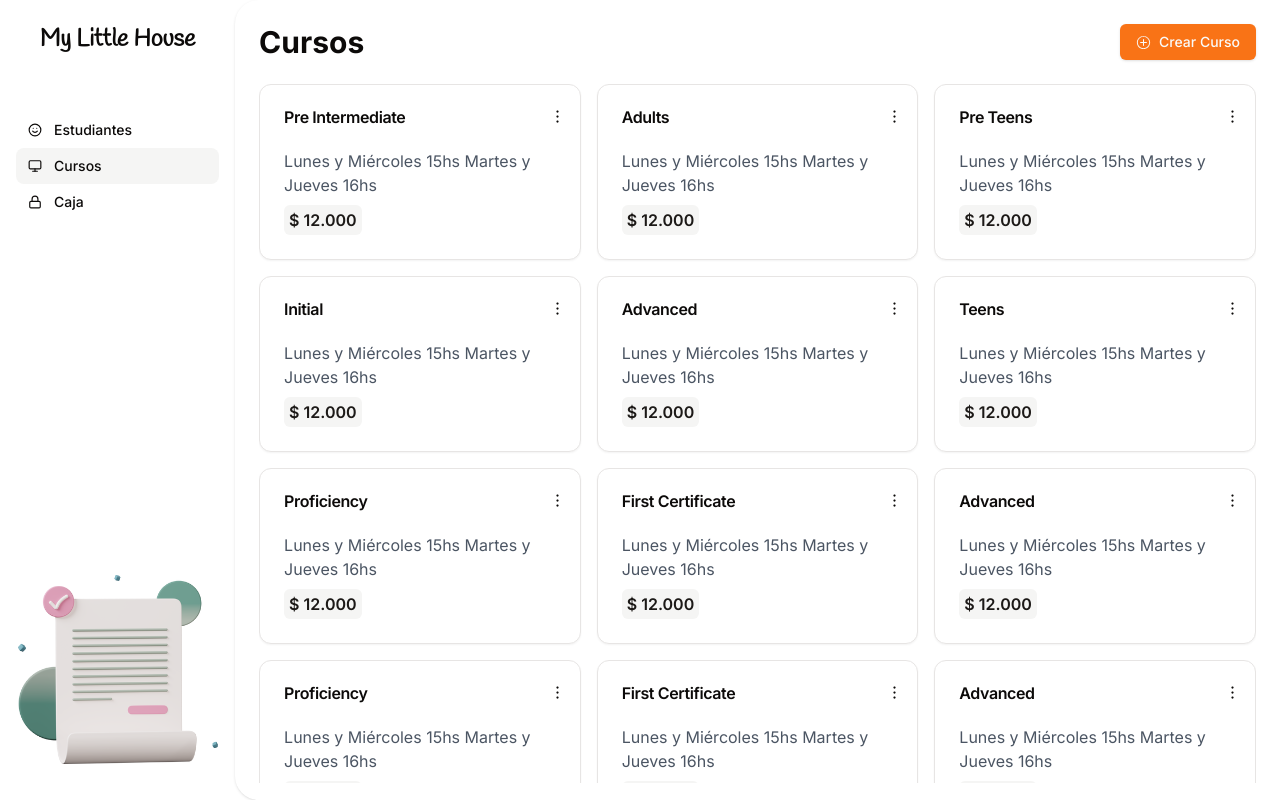
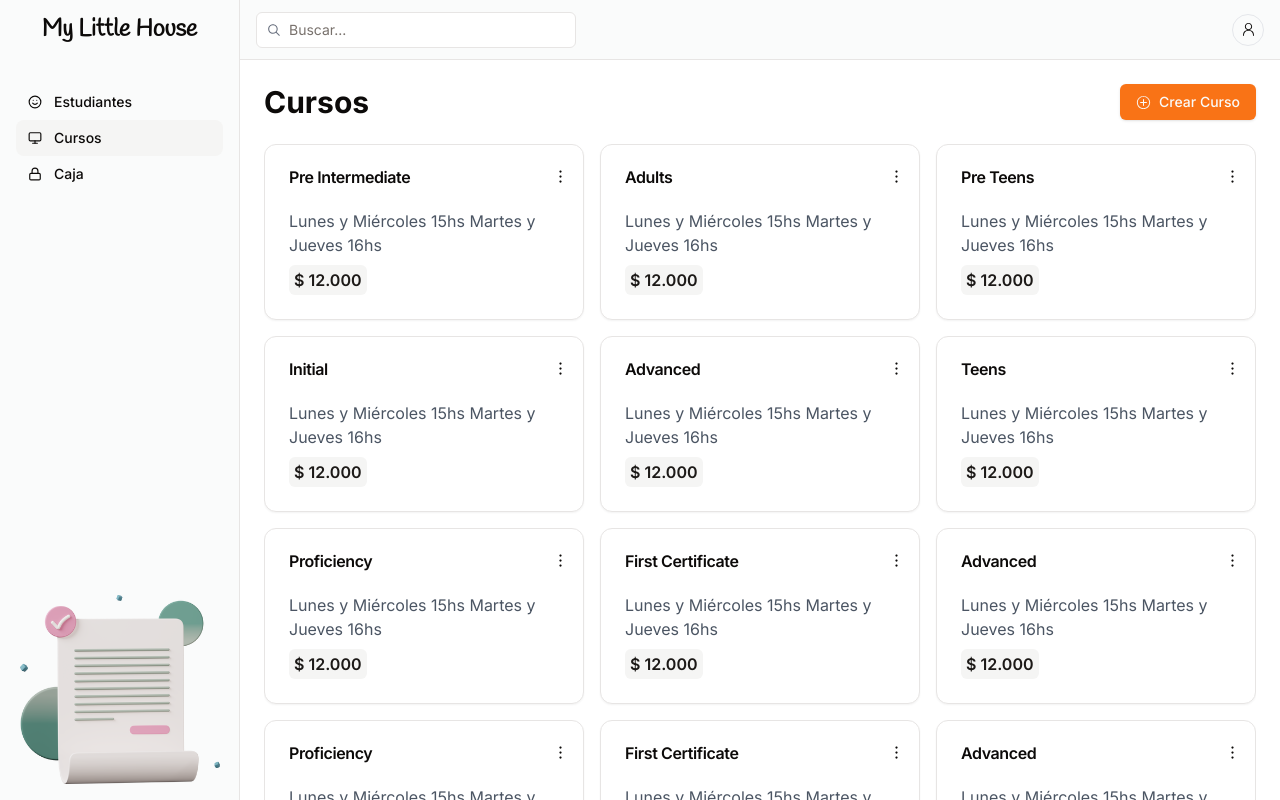
Before and after one commit to lausoffici/my-little-house, a Next.js app: page /courses in a window 1280 px wide. Built offline with nearby package versions, Linux system fonts and the light colour scheme.

Commit message:
add top navigation bar and improve layout

```diff
--- a/src/app/courses/page.tsx
+++ b/src/app/courses/page.tsx
@@ -9,12 +9,12 @@ export default async function Courses() {
     const courses = await api.getCourses();
 
     return (
-        <section className='p-6 h-full'>
+        <section>
             <div className='flex justify-between items-center mb-6'>
                 <h1 className='text-3xl font-bold text-foreground'>Cursos</h1>
                 <AddCourseDialog />
             </div>
-            <div className='h-[93%] overflow-y-auto no-scrollbar'>
+            <div className=''>
                 <div
                     className={`grid auto-rows-[fit-content(1em)] grid-cols-[repeat(auto-fit,minmax(250px,_1fr))] gap-4 overflow-scroll no-scrollbar`}
                 >
--- a/src/app/layout.tsx
+++ b/src/app/layout.tsx
@@ -1,10 +1,11 @@
 import type { Metadata } from 'next';
 import { Inter } from 'next/font/google';
 
+import Sidebar from '@/components/Sidebar';
+import TopNavigationBar from '@/components/TopNavigationBar';
 import { Toaster } from '@/components/ui/toaster';
 
 import Favicon from '../../public/assets/metadata/favicon.ico';
-import Sidebar from '../components/Sidebar/Sidebar';
 import './globals.css';
 
 const inter = Inter({ subsets: ['latin'] });
@@ -19,8 +20,13 @@ export default function RootLayout({ children }: { children: React.ReactNode })
     return (
         <html lang='en'>
             <body className={`${inter.className} flex`}>
-                <Sidebar />
-                <main className='bg-backgound rounded-l-3xl shadow h-full w-full'>{children}</main>
+                <div className='flex h-screen w-full'>
+                    <Sidebar />
+                    <div className='flex-1 flex flex-col overflow-hidden'>
+                        <TopNavigationBar />
+                        <main className='p-6 overflow-auto'>{children}</main>
+                    </div>
+                </div>
                 <Toaster />
             </body>
         </html>
--- a/src/components/AddCourseDialog/AddCourseDialog.tsx
+++ b/src/components/AddCourseDialog/AddCourseDialog.tsx
@@ -4,6 +4,7 @@ import { PlusCircledIcon } from '@radix-ui/react-icons';
 import { CheckIcon } from '@radix-ui/react-icons';
 import { useState } from 'react';
 
+import CourseForm, { FORM_ID } from '@/components/CourseForm';
 import { Button } from '@/components/ui/button';
 import {
     Dialog,
@@ -15,8 +16,6 @@ import {
     DialogTrigger
 } from '@/components/ui/dialog';
 import { useToast } from '@/components/ui/use-toast';
-
-import CourseForm, { FORM_ID } from '../CourseForm';
 
 const defaultValues = {
     course: '',
--- a/src/components/CourseCardMenu/CourseCardMenu.tsx
+++ b/src/components/CourseCardMenu/CourseCardMenu.tsx
@@ -6,6 +6,8 @@ import { Pencil2Icon } from '@radix-ui/react-icons';
 import { TrashIcon } from '@radix-ui/react-icons';
 import { useState } from 'react';
 
+import DeleteCourseDialog from '@/components/DeleteCourseDialog';
+import EditCourseDialog from '@/components/EditCourseDialog';
 import { Button } from '@/components/ui/button';
 import {
     DropdownMenu,
@@ -15,9 +17,6 @@ import {
     DropdownMenuTrigger
 } from '@/components/ui/dropdown-menu';
 import { ICourse } from '@/types';
-
-import DeleteCourseDialog from '../DeleteCourseDialog';
-import EditCourseDialog from '../EditCourseDialog';
 
 export default function CourseCardMenu({ course }: { course: ICourse }) {
     const [openEditDialog, setOpenEditDialog] = useState(false);
--- a/src/components/CourseForm/CourseForm.tsx
+++ b/src/components/CourseForm/CourseForm.tsx
@@ -6,8 +6,7 @@ import { z } from 'zod';
 
 import { Form, FormControl, FormField, FormItem, FormLabel, FormMessage } from '@/components/ui/form';
 import { Input } from '@/components/ui/input';
-
-import { Textarea } from '../ui/textarea';
+import { Textarea } from '@/components/ui/textarea';
 
 const formSchema = z.object({
     course: z
--- a/src/components/EditCourseDialog/EditCourseDialog.tsx
+++ b/src/components/EditCourseDialog/EditCourseDialog.tsx
@@ -3,12 +3,11 @@
 import { CheckIcon } from '@radix-ui/react-icons';
 import { SetStateAction } from 'react';
 
+import CourseForm, { FORM_ID } from '@/components/CourseForm';
 import { Button } from '@/components/ui/button';
 import { DialogContent, DialogDescription, DialogFooter, DialogHeader, DialogTitle } from '@/components/ui/dialog';
 import { useToast } from '@/components/ui/use-toast';
 import { ICourse } from '@/types';
-
-import CourseForm, { FORM_ID } from '../CourseForm';
 
 interface EditCourseDialogProps {
     course: ICourse;
--- a/src/components/Sidebar/Sidebar.tsx
+++ b/src/components/Sidebar/Sidebar.tsx
@@ -30,7 +30,7 @@ const NavItem = ({ children, href, icon, path }: NavItemProps) => {
         <Link
             className={cn(
                 'flex items-center gap-3 rounded-lg px-3 py-2 text-foreground hover:text-black',
-                isActive && 'bg-secondary text-foreground'
+                isActive && 'bg-muted text-foreground'
             )}
             href={href}
         >
@@ -55,12 +55,12 @@ const Ilustration = ({ path }: { path: string }) => {
 export default function Sidebar() {
     const path = usePathname();
     return (
-        <div className='box-border  w-72 h-full bg-background flex flex-col items-center justify-between pt-2 pb-9'>
+        <div className='w-60 flex flex-col border-r bg-gray-100/40 items-center justify-between'>
             <div className='w-full'>
-                <div className='py-4 mb-10'>
+                <div className='h-[60px] grid place-content-center'>
                     <Logo />
                 </div>
-                <nav className='grid items-start px-4 text-sm font-medium'>
+                <nav className='grid items-start px-4 py-6 text-sm font-medium'>
                     {LinkItems.map(({ name, icon, href }) => (
                         <NavItem key={name} icon={icon} href={href} path={path}>
                             {name}
@@ -68,7 +68,7 @@ export default function Sidebar() {
                     ))}
                 </nav>
             </div>
-            <div>
+            <div className='my-4'>
                 <Ilustration path={path} />
             </div>
         </div>
--- /dev/null
+++ b/src/components/TopNavigationBar/TopNavigationBar.tsx
@@ -0,0 +1,51 @@
+import { MagnifyingGlassIcon, PersonIcon } from '@radix-ui/react-icons';
+
+import { Button } from '@/components/ui/button';
+import {
+    DropdownMenu,
+    DropdownMenuContent,
+    DropdownMenuItem,
+    DropdownMenuLabel,
+    DropdownMenuSeparator,
+    DropdownMenuTrigger
+} from '@/components/ui/dropdown-menu';
+import { Input } from '@/components/ui/input';
+
+export default function TopNavigationBar() {
+    return (
+        <header className='flex w-full h-14 lg:h-[60px] items-center justify-between gap-4 border-b bg-gray-100/40 dark:bg-gray-800/40 px-4 py-2 flex-shrink-0 sticky top-0'>
+            <div className='w-full flex-1'>
+                <form>
+                    <div className='relative'>
+                        <MagnifyingGlassIcon className='absolute left-2.5 top-2.5 h-4 w-4 text-gray-500 dark:text-gray-400' />
+                        <Input
+                            className='w-full bg-white shadow-none appearance-none pl-8 md:w-2/3 lg:w-1/3 dark:bg-gray-950'
+                            placeholder='Buscar...'
+                            type='search'
+                        />
+                    </div>
+                </form>
+            </div>
+            <DropdownMenu>
+                <DropdownMenuTrigger asChild>
+                    <Button
+                        className='rounded-full border border-gray-200 w-8 h-8 dark:border-gray-800'
+                        size='icon'
+                        variant='ghost'
+                    >
+                        <PersonIcon />
+                        <span className='sr-only'>Toggle user menu</span>
+                    </Button>
+                </DropdownMenuTrigger>
+                <DropdownMenuContent align='end'>
+                    <DropdownMenuLabel>My Account</DropdownMenuLabel>
+                    <DropdownMenuSeparator />
+                    <DropdownMenuItem>Settings</DropdownMenuItem>
+                    <DropdownMenuItem>Support</DropdownMenuItem>
+                    <DropdownMenuSeparator />
+                    <DropdownMenuItem>Logout</DropdownMenuItem>
+                </DropdownMenuContent>
+            </DropdownMenu>
+        </header>
+    );
+}
--- /dev/null
+++ b/src/components/TopNavigationBar/index.ts
@@ -0,0 +1 @@
+export { default } from './TopNavigationBar';
```
